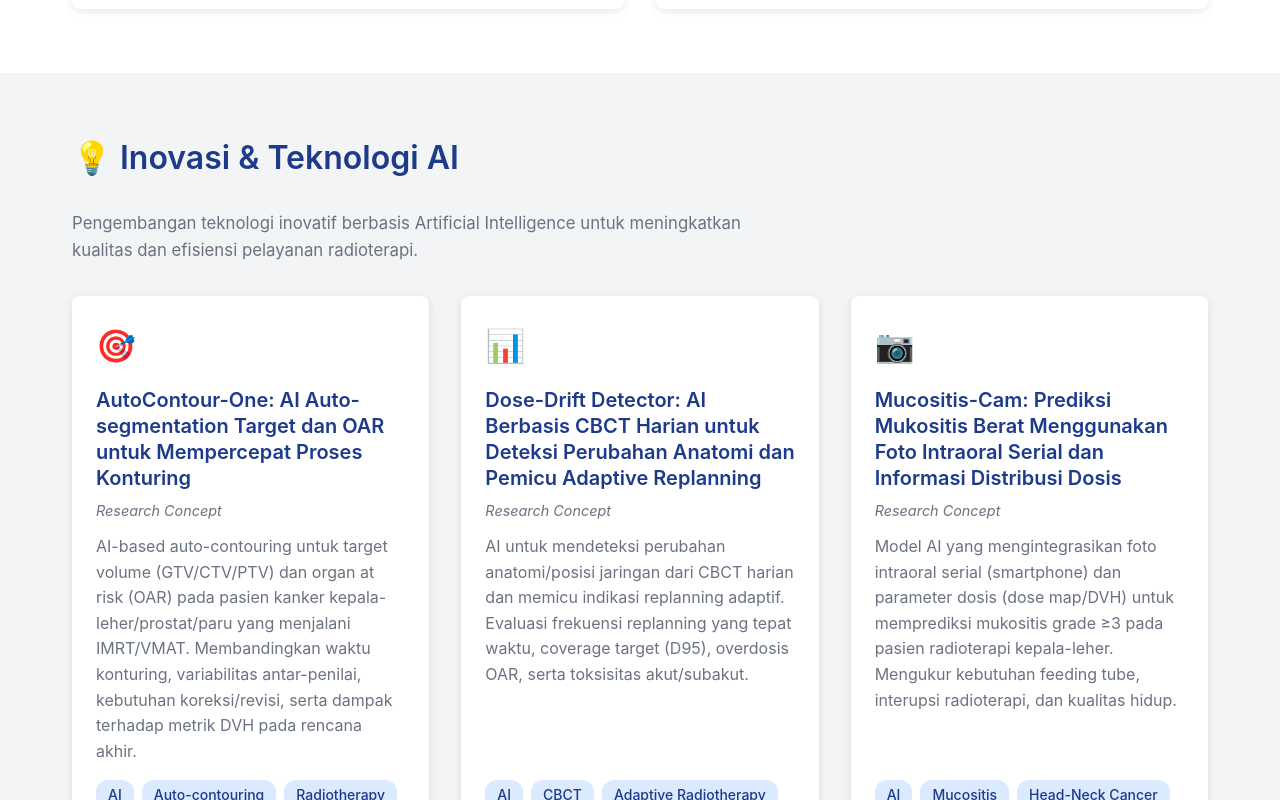
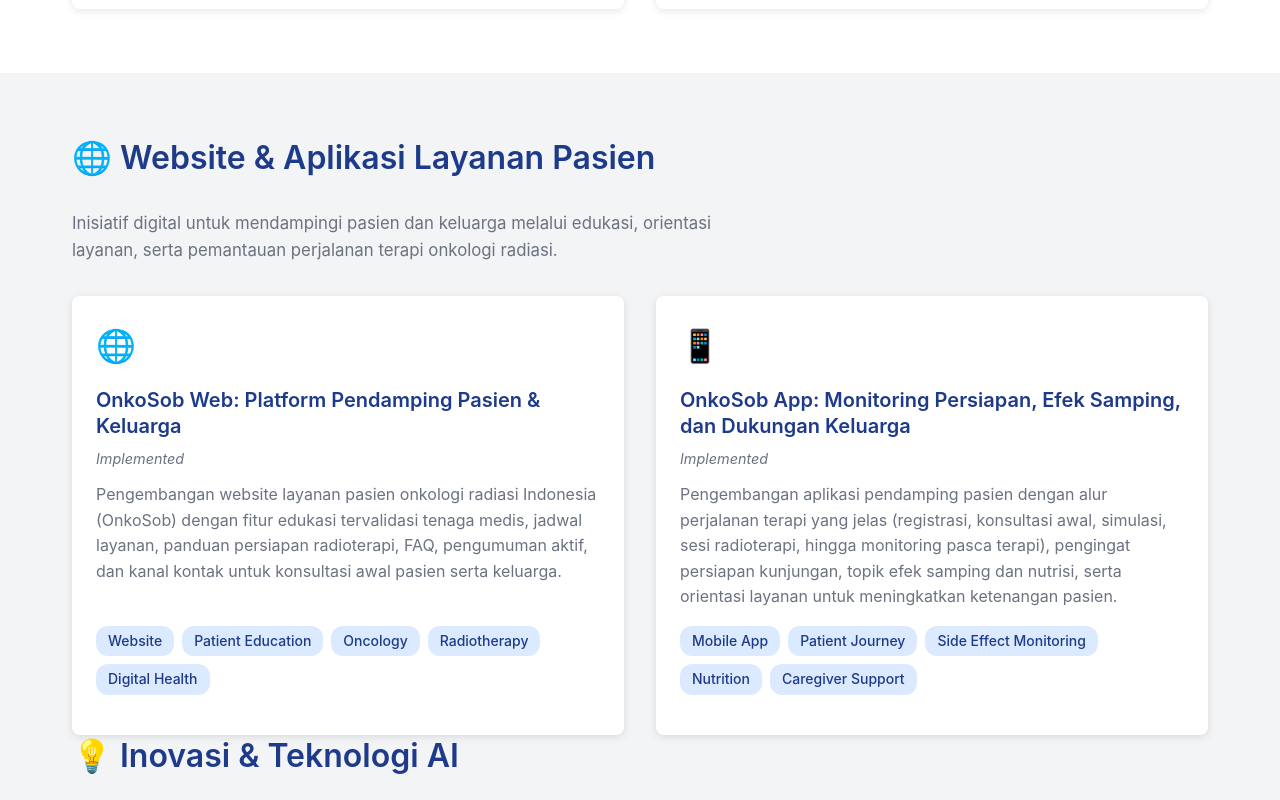
Before and after one commit to sobri3195/LPDP-Onkrad-Sobri, a React (Vite) app: page /projects in a window 1280 px wide. Shown: the part 920-1720 px from the top of the page. Built offline with nearby package versions, Linux system fonts and the light colour scheme.

Commit message:
Add OnkoSob website and app projects

```diff
--- a/src/data/projects.json
+++ b/src/data/projects.json
@@ -1,10 +1,46 @@
 [
+  {
+    "title": "OnkoSob Web: Platform Pendamping Pasien & Keluarga",
+    "category": "health",
+    "period": "Implemented",
+    "description": "Pengembangan website layanan pasien onkologi radiasi Indonesia (OnkoSob) dengan fitur edukasi tervalidasi tenaga medis, jadwal layanan, panduan persiapan radioterapi, FAQ, pengumuman aktif, dan kanal kontak untuk konsultasi awal pasien serta keluarga.",
+    "tags": [
+      "Website",
+      "Patient Education",
+      "Oncology",
+      "Radiotherapy",
+      "Digital Health"
+    ],
+    "icon": "🌐",
+    "link": null
+  },
+  {
+    "title": "OnkoSob App: Monitoring Persiapan, Efek Samping, dan Dukungan Keluarga",
+    "category": "health",
+    "period": "Implemented",
+    "description": "Pengembangan aplikasi pendamping pasien dengan alur perjalanan terapi yang jelas (registrasi, konsultasi awal, simulasi, sesi radioterapi, hingga monitoring pasca terapi), pengingat persiapan kunjungan, topik efek samping dan nutrisi, serta orientasi layanan untuk meningkatkan ketenangan pasien.",
+    "tags": [
+      "Mobile App",
+      "Patient Journey",
+      "Side Effect Monitoring",
+      "Nutrition",
+      "Caregiver Support"
+    ],
+    "icon": "📱",
+    "link": null
+  },
   {
     "title": "AutoContour-One: AI Auto-segmentation Target dan OAR untuk Mempercepat Proses Konturing",
     "category": "innovation",
     "period": "Research Concept",
     "description": "AI-based auto-contouring untuk target volume (GTV/CTV/PTV) dan organ at risk (OAR) pada pasien kanker kepala-leher/prostat/paru yang menjalani IMRT/VMAT. Membandingkan waktu konturing, variabilitas antar-penilai, kebutuhan koreksi/revisi, serta dampak terhadap metrik DVH pada rencana akhir.",
-    "tags": ["AI", "Auto-contouring", "Radiotherapy", "OAR", "DVH"],
+    "tags": [
+      "AI",
+      "Auto-contouring",
+      "Radiotherapy",
+      "OAR",
+      "DVH"
+    ],
     "icon": "🎯",
     "link": null
   },
@@ -13,7 +49,12 @@
     "category": "innovation",
     "period": "Research Concept",
     "description": "AI untuk mendeteksi perubahan anatomi/posisi jaringan dari CBCT harian dan memicu indikasi replanning adaptif. Evaluasi frekuensi replanning yang tepat waktu, coverage target (D95), overdosis OAR, serta toksisitas akut/subakut.",
-    "tags": ["AI", "CBCT", "Adaptive Radiotherapy", "Image Guidance"],
+    "tags": [
+      "AI",
+      "CBCT",
+      "Adaptive Radiotherapy",
+      "Image Guidance"
+    ],
     "icon": "📊",
     "link": null
   },
@@ -22,7 +63,12 @@
     "category": "innovation",
     "period": "Research Concept",
     "description": "Model AI yang mengintegrasikan foto intraoral serial (smartphone) dan parameter dosis (dose map/DVH) untuk memprediksi mukositis grade ≥3 pada pasien radioterapi kepala-leher. Mengukur kebutuhan feeding tube, interupsi radioterapi, dan kualitas hidup.",
-    "tags": ["AI", "Mucositis", "Head-Neck Cancer", "Digital Health"],
+    "tags": [
+      "AI",
+      "Mucositis",
+      "Head-Neck Cancer",
+      "Digital Health"
+    ],
     "icon": "📷",
     "link": null
   },
@@ -31,7 +77,13 @@
     "category": "innovation",
     "period": "Research Concept",
     "description": "AI radiomics berbasis CT dengan integrasi dose-volume (V20, MLD) untuk prediksi pneumonitis grade ≥2 pada pasien NSCLC. Menilai performa model (AUROC/kalibrasi), kebutuhan rawat inap, serta perubahan perencanaan/strategi mitigasi.",
-    "tags": ["AI", "Radiomics", "Pneumonitis", "NSCLC", "Prediction"],
+    "tags": [
+      "AI",
+      "Radiomics",
+      "Pneumonitis",
+      "NSCLC",
+      "Prediction"
+    ],
     "icon": "🫁",
     "link": null
   },
@@ -40,7 +92,12 @@
     "category": "innovation",
     "period": "Research Concept",
     "description": "AI plan generation/knowledge-based planning untuk menghasilkan rencana awal dan optimasi VMAT multi-site (H&N, prostat, pelvis, toraks). Membandingkan kualitas rencana (CI/HI), sparing OAR (DVH endpoints), waktu planning, dan jumlah iterasi revisi.",
-    "tags": ["AI", "VMAT", "Treatment Planning", "Knowledge-Based Planning"],
+    "tags": [
+      "AI",
+      "VMAT",
+      "Treatment Planning",
+      "Knowledge-Based Planning"
+    ],
     "icon": "⚙️",
     "link": null
   },
@@ -49,7 +106,12 @@
     "category": "innovation",
     "period": "Research Concept",
     "description": "AI untuk identifikasi translasi/rotasi dan rekomendasi koreksi setup secara real-time dari portal imaging dan CBCT. Mengukur residual setup error setelah koreksi, kebutuhan repeat imaging, waktu di mesin, dan insiden near-miss terkait setup.",
-    "tags": ["AI", "IGRT", "Setup Verification", "Quality Assurance"],
+    "tags": [
+      "AI",
+      "IGRT",
+      "Setup Verification",
+      "Quality Assurance"
+    ],
     "icon": "🎯",
     "link": null
   },
@@ -58,7 +120,12 @@
     "category": "innovation",
     "period": "Research Concept",
     "description": "LLM yang memeriksa konsistensi antar dokumen radioterapi (simulasi, kontur, resep dosis, rencana, delivery record) untuk seluruh kasus terutama dengan laterality/site spesifik. Mengukur jumlah error/near-miss terdeteksi, waktu QA, escape rate, dan beban kerja tim.",
-    "tags": ["LLM", "Quality Assurance", "Radiotherapy", "Documentation"],
+    "tags": [
+      "LLM",
+      "Quality Assurance",
+      "Radiotherapy",
+      "Documentation"
+    ],
     "icon": "📝",
     "link": null
   },
@@ -67,7 +134,13 @@
     "category": "innovation",
     "period": "Research Concept",
     "description": "AI radiomics MRI dengan parameter dosis hippocampus untuk prediksi cognitive decline pada pasien metastasis otak kandidat WBRT. Evaluasi skor kognitif 3-12 bulan, kualitas hidup, serta dampak terhadap keputusan strategi hippocampal sparing.",
-    "tags": ["AI", "MRI Radiomics", "Hippocampus", "WBRT", "Cognitive Function"],
+    "tags": [
+      "AI",
+      "MRI Radiomics",
+      "Hippocampus",
+      "WBRT",
+      "Cognitive Function"
+    ],
     "icon": "🧠",
     "link": null
   },
@@ -76,7 +149,12 @@
     "category": "innovation",
     "period": "Research Concept",
     "description": "Model AI yang mengestimasi risiko progression-while-waiting untuk prioritas penjadwalan radioterapi pada pasien onkologi. Membandingkan waktu tunggu pada kelompok high-risk, outcome klinis (stage migration/response), serta metrik fairness antar kelompok.",
-    "tags": ["AI", "Radiotherapy Scheduling", "Oncology", "Fairness"],
+    "tags": [
+      "AI",
+      "Radiotherapy Scheduling",
+      "Oncology",
+      "Fairness"
+    ],
     "icon": "⏱️",
     "link": null
   },
@@ -85,7 +163,13 @@
     "category": "innovation",
     "period": "Research Concept",
     "description": "AI yang menggabungkan fungsi hati (ALBI/Child-Pugh, lab) dan heterogenitas distribusi dosis untuk prediksi RILD pada pasien SBRT hati (HCC/metastasis). Evaluasi kejadian RILD, dekompensasi hati, overall survival, dan rekomendasi mitigasi.",
-    "tags": ["AI", "SBRT", "Liver Cancer", "RILD", "Prediction"],
+    "tags": [
+      "AI",
+      "SBRT",
+      "Liver Cancer",
+      "RILD",
+      "Prediction"
+    ],
     "icon": "🫀",
     "link": null
   }
--- a/src/pages/Projects.jsx
+++ b/src/pages/Projects.jsx
@@ -50,6 +50,31 @@
 
       <section className="section projects-list">
         <div className="container">
+          <h2>🌐 Website & Aplikasi Layanan Pasien</h2>
+          <p className="section-description">
+            Inisiatif digital untuk mendampingi pasien dan keluarga melalui edukasi,
+            orientasi layanan, serta pemantauan perjalanan terapi onkologi radiasi.
+          </p>
+          <div className="grid grid-2">
+            {healthProjects.map((project, index) => (
+              <Card
+                key={`health-${index}`}
+                title={project.title}
+                subtitle={project.period}
+                description={project.description}
+                tags={project.tags}
+                icon={project.icon}
+                link={project.link}
+                linkText={project.link ? "Lihat Detail" : "Implementasi"}
+              />
+            ))}
+          </div>
+          {healthProjects.length === 0 && (
+            <p className="note">
+              Belum ada proyek kesehatan yang ditampilkan.
+            </p>
+          )}
+
           <h2>💡 Inovasi & Teknologi AI</h2>
           <p className="section-description">
             Pengembangan teknologi inovatif berbasis Artificial Intelligence untuk meningkatkan
```
